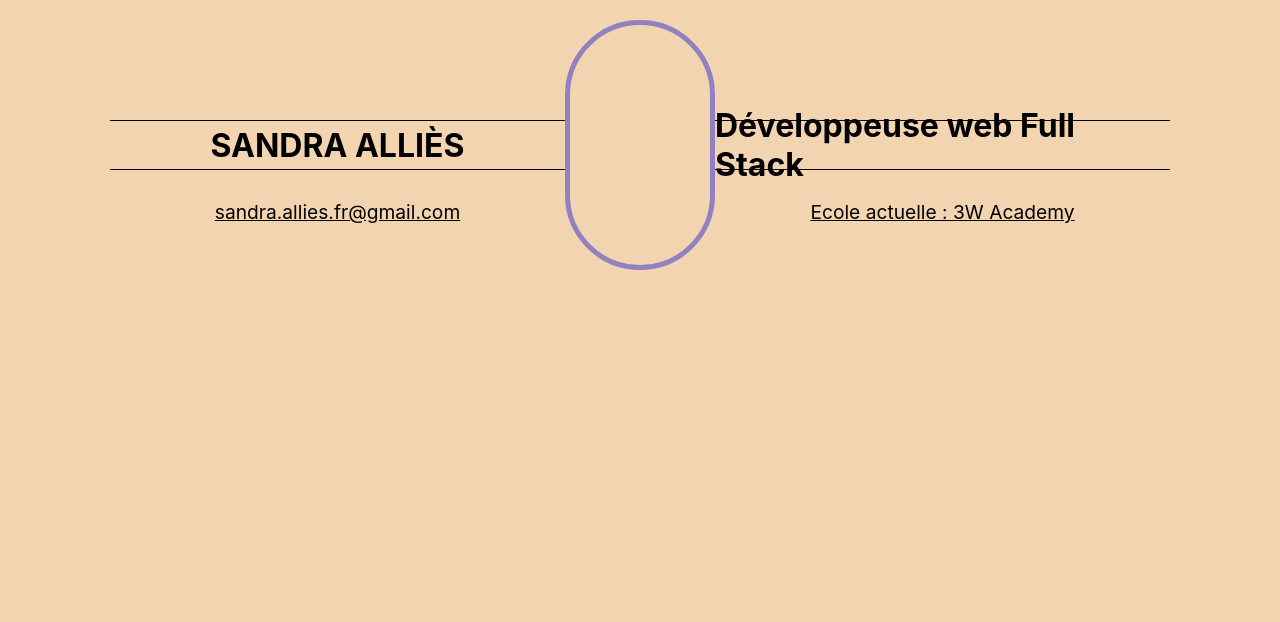
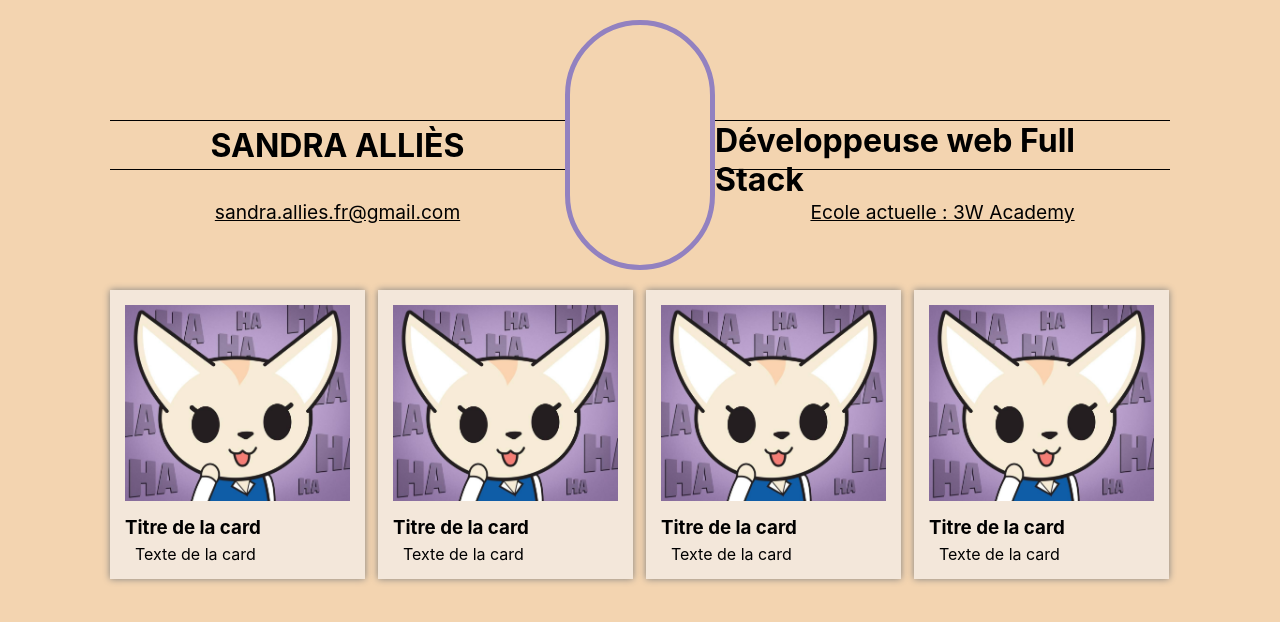
Before and after one commit to Sandra-Allies/Portfolio, a React (Create React App) app: page / in a window 1280 px wide. Shown: the top 622 px of the page. Built offline with nearby package versions, Linux system fonts and the light colour scheme; some icons are missing.

Commit message:
cartes créées, wrap, 4 sur une ligne, redimension en 1060px de la totalité de l'appli

```diff
--- a/src/App.js
+++ b/src/App.js
@@ -1,10 +1,19 @@
 import './App.scss';
 import Header from './header/header';
+import Cards from './cards/cards';
 
 function App() {
   return (
     <div className="App">
-    <Header />
+      <Header />
+
+      <div className="wrap">
+        <Cards />
+        <Cards />
+        <Cards />
+        <Cards />
+      </div>
+
     </div>
   );
 }
--- a/src/App.scss
+++ b/src/App.scss
@@ -4,15 +4,29 @@
   box-sizing: border-box;
 }
 
-html, body {
+html,
+body {
   width: 100vw;
   background-color: $beige;
   box-sizing: border-box;
 }
 
+// TODO
+// CHANGER LA TAILLE EN FONCTION DE LA RESOLUTION
+// DEFINIR EN % AVEC LES MEDIA QUERIES
+
 .App {
-width: 80%;
-min-width: 1060px;
-height: auto;
-margin: auto;
+  // width: 80%;
+  width: 1060px; // add min-
+  height: auto;
+  margin: auto;
 }
+
+.wrap {
+  min-width: 100%;
+  height: auto;
+  display: flex;
+  flex-wrap: wrap;
+  gap: 13px;
+  margin-top: 20px;
+}
--- a/src/_var.scss
+++ b/src/_var.scss
@@ -1,5 +1,7 @@
 // $bg-dot: repeat url(../src/assets/images/dot.png);
-
+* {
+    margin: auto 0;
+}
 // idée couleur palette vintage / simple
 $rose : #DA919F;
 $beige : #F3D4B0;
--- /dev/null
+++ b/src/cards/cards.js
@@ -0,0 +1,20 @@
+import './cards.scss';
+import Feneco from '../assets/images/Feneco.jpg';
+
+function Card() {
+    // const feneco = Feneco;
+    return (
+        <div className="Card">
+            <div className="Card-picture">
+            <img src={Feneco} />
+            </div>
+
+            <div className="Card-content">
+                <h3>Titre de la card</h3>
+                <p>Texte de la card</p>
+            </div>
+        </div>
+    );
+}
+
+export default Card;
--- /dev/null
+++ b/src/cards/cards.scss
@@ -0,0 +1,35 @@
+@import '../_var.scss';
+
+
+.Card {
+    width: calc(25% - 10px);
+    height: auto;
+    background-color: $creme;
+    box-shadow: 0 0 7px gray ;
+    display: flex;
+    flex-direction: column;
+    align-items: center;
+
+    &-picture img {
+        width: 100%;
+        height: auto;
+        padding: 15px;
+        display: flex;
+        justify-content: center;
+        align-content: center;
+        object-fit: cover;
+    }
+
+    &-content {
+        width: 100%;
+        margin: 0;
+        display: flex;
+        flex-direction: column;
+        padding: 0 15px 15px;
+
+        p {
+            text-indent: 10px;
+            padding-top: 5px;
+        }
+    }
+}
```
Also changed, not shown: src/data/data_card.js (added, +9 -0 lines), src/assets/images/Feneco.jpg (added).
